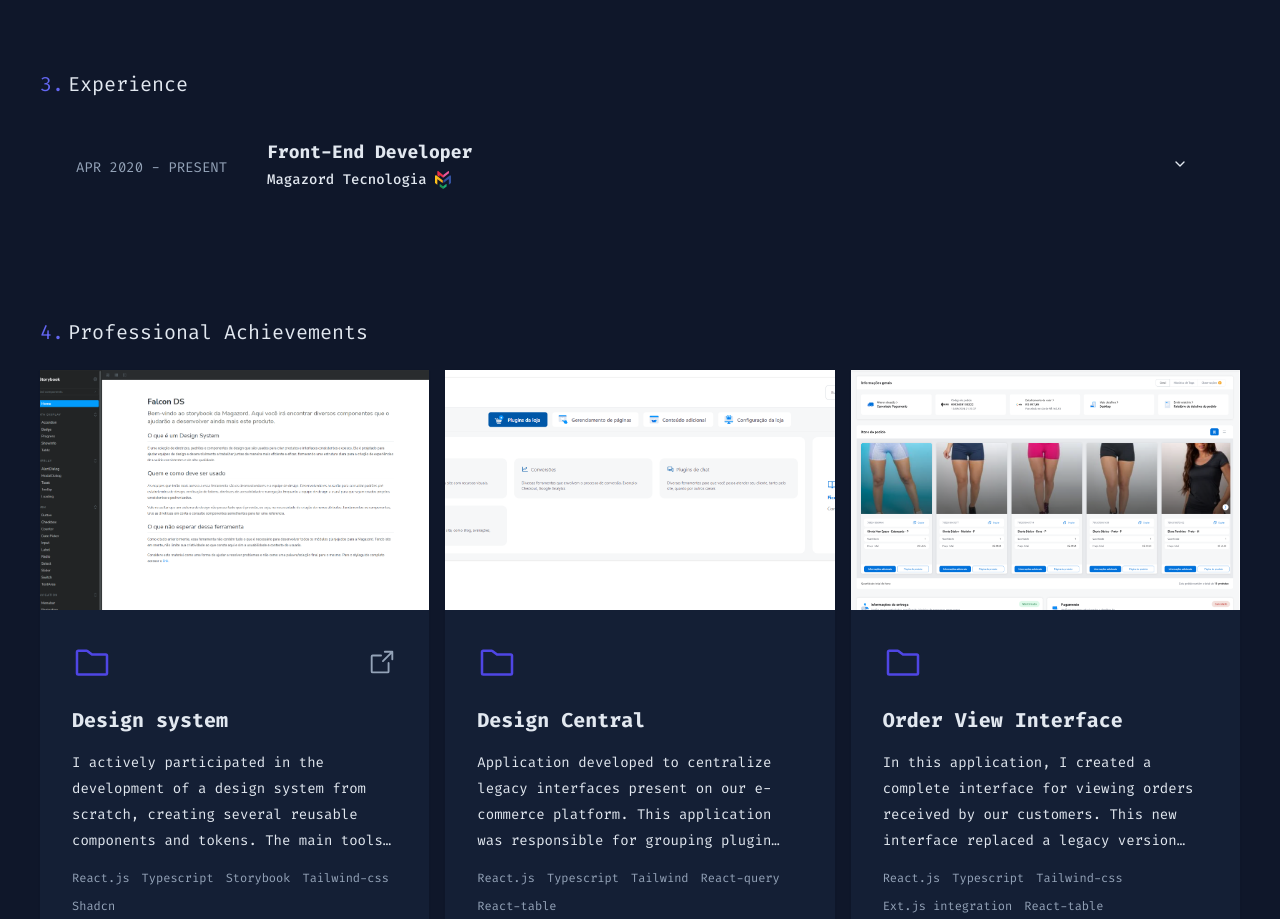
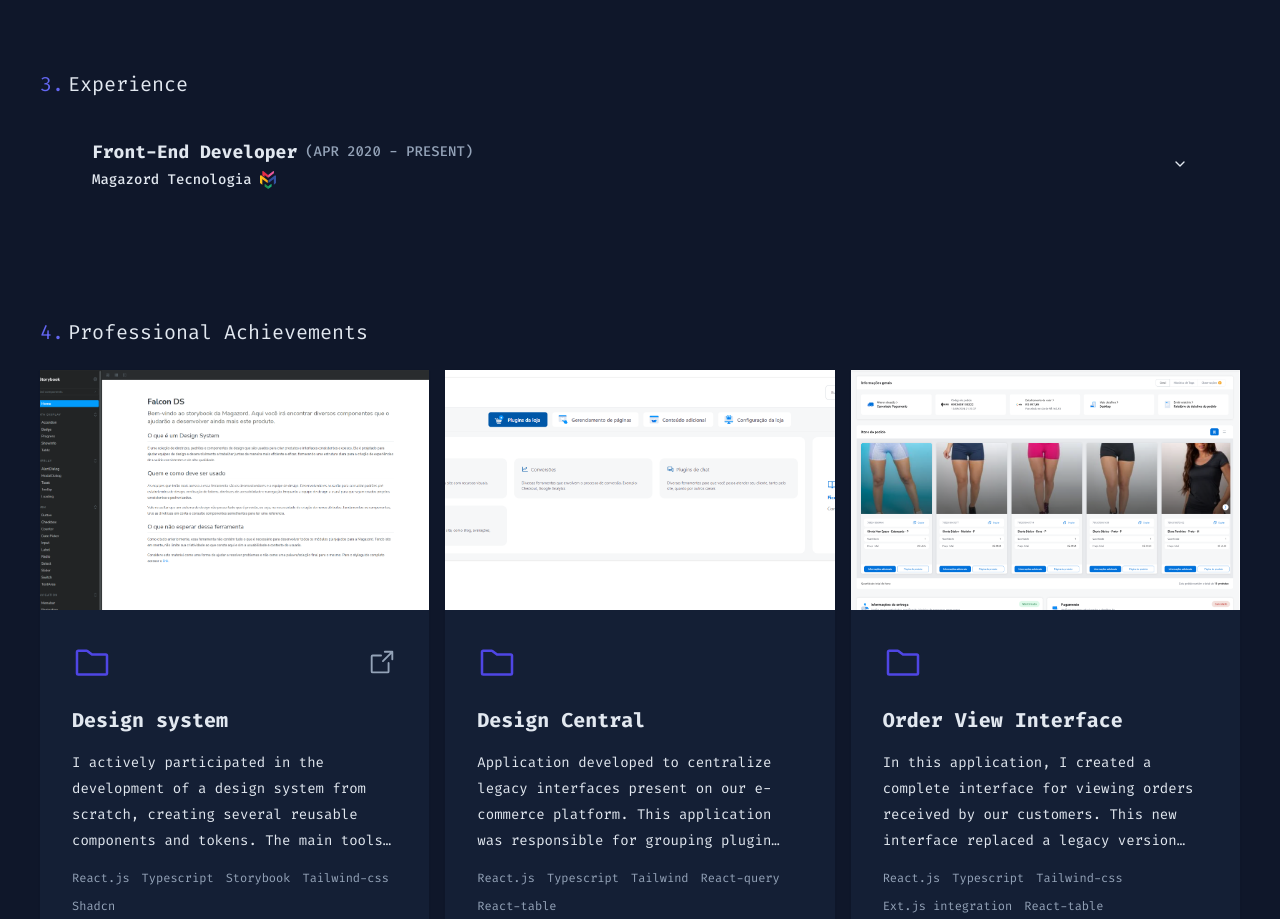
Before and after one commit to lucasdebeterco/lucasdebeterco-dev, a Next.js app: page / in a window 1280 px wide. Shown: the part 1820-2739 px from the top of the page. Built offline with nearby package versions, Linux system fonts and the light colour scheme.

Commit message:
change experience description structure

```diff
--- a/src/app/components/experience.tsx
+++ b/src/app/components/experience.tsx
@@ -15,42 +15,42 @@ export function Experience() {
                 Experience
             </h2>
 
-            <div id="experience-section-content" className="flex gap-4 md:px-8">
-                <div className="hidden w-[188px] flex-col items-center justify-between gap-2 py-6 text-sm md:visible md:flex">
-                    <div className="mt-3 flex flex-col text-slate-400">
-                        <span>APR 2020 - PRESENT</span>
-                    </div>
-
-                </div>
-
+            <div id="experience-section-content" className="flex md:px-8">
                 <Accordion type="multiple" className="flex w-full flex-col gap-5 text-sm [&>div:hover]:bg-background-light [&>div:hover]:drop-shadow-sm [&>div:hover_h3]:text-indigo-500 [&>div]:rounded-lg [&>div]:px-5 [&>div]:transition">
                     <AccordionItem value="item-1 flex">
                         <AccordionTrigger className="w-full">
-                            <div className="flex flex-col gap-1">
-                                <h3 className="text-left text-lg font-bold transition">
-                                    Front-End Developer
-                                </h3>
+                            <div className="flex flex-col gap-4 md:gap-1">
+                                <div className="flex flex-col items-start gap-2 text-left md:flex-row md:items-center">
+                                    <h3 className="text-lg font-bold transition">
+                                        Front-End Developer
+                                    </h3>
+                                    <div className="flex flex-col text-sm text-slate-400">
+                                        <span>(APR 2020 - PRESENT)</span>
+                                    </div>
+                                </div>
                                 <span className="flex gap-2 text-sm">
                                     Magazord Tecnologia <Image src="/experience/magazord-logo.svg" alt="Logo Magazord" width={16} height={18}/>
                                 </span>
                             </div>
                         </AccordionTrigger>
                         <AccordionContent>
-                            <p className="text-slate-300">
-                                Responsible for maintaining the e-commerce platform and client websites. Over time, I gained additional responsibilities, adopted new technologies, and mentored new team members. During this period, the company began a technology update process, in which I specialized in React.js, TypeScript, Next.js, RESTful APIs, React Query, and other modern front-end tools.                            </p>
+                            <p className="max-w-[90%] text-slate-300">
+                                Responsible for maintaining the e-commerce platform and client websites. Over time, I gained additional responsibilities, adopted new technologies, and mentored new team members. During this period, the company began a technology update process, in which I specialized in React.js, TypeScript, Next.js, RESTful APIs, React Query, and other modern front-end tools.
+                            </p>
                             <ul className="ml-8 mt-5 flex list-disc flex-col gap-3 text-slate-300">
-                                <li>Built and architected front-end projects from scratch using React.js and TypeScript.</li>
-                                <li>Built and architected Next.js front-end projects from scratch.</li>
+                                <li>Built and architected front-end projects from scratch using Next.js, React.js and TypeScript.</li>
                                 <li>Breaking down monolithic architectures into agile and manageable components using micro-frontends.</li>
                                 <li>CI/CD practices using AWS Amplify.</li>
-                                <li>Help other developers with pair programming and code reviews.</li>
-                                <li>Mentored new developers on the team.</li>
+                                <li>Help other developers with pair programming, code reviews and mentored new developers on the team.</li>
                                 <li>Collaborated with other teams, including QA and back-end, to create APIs from scratch.</li>
-                                <li>Gained knowledge of web concepts such as SSR, SPA, SSG, and SEO.</li>
+                                <li>Gained knowledge of web concepts such as SSR, SPA, SSG.</li>
+                                <li>Applied SEO techniques and strategies.</li>
                                 <li>Used state management tools and techniques.</li>
-                                <li>Developed a design system using Storybook.</li>
+                                <li>Developed a Design System using Storybook.</li>
                                 <li>Performed E2E testing using Cypress.</li>
                                 <li>Followed Scrum methodology and Git Flow.</li>
+                                <li>Developed complete site templates for new customers using Twig.</li>
+                                <li>Basic knowledge in PHP and PostgreSQL.</li>
                             </ul>
                         </AccordionContent>
                     </AccordionItem>
```
